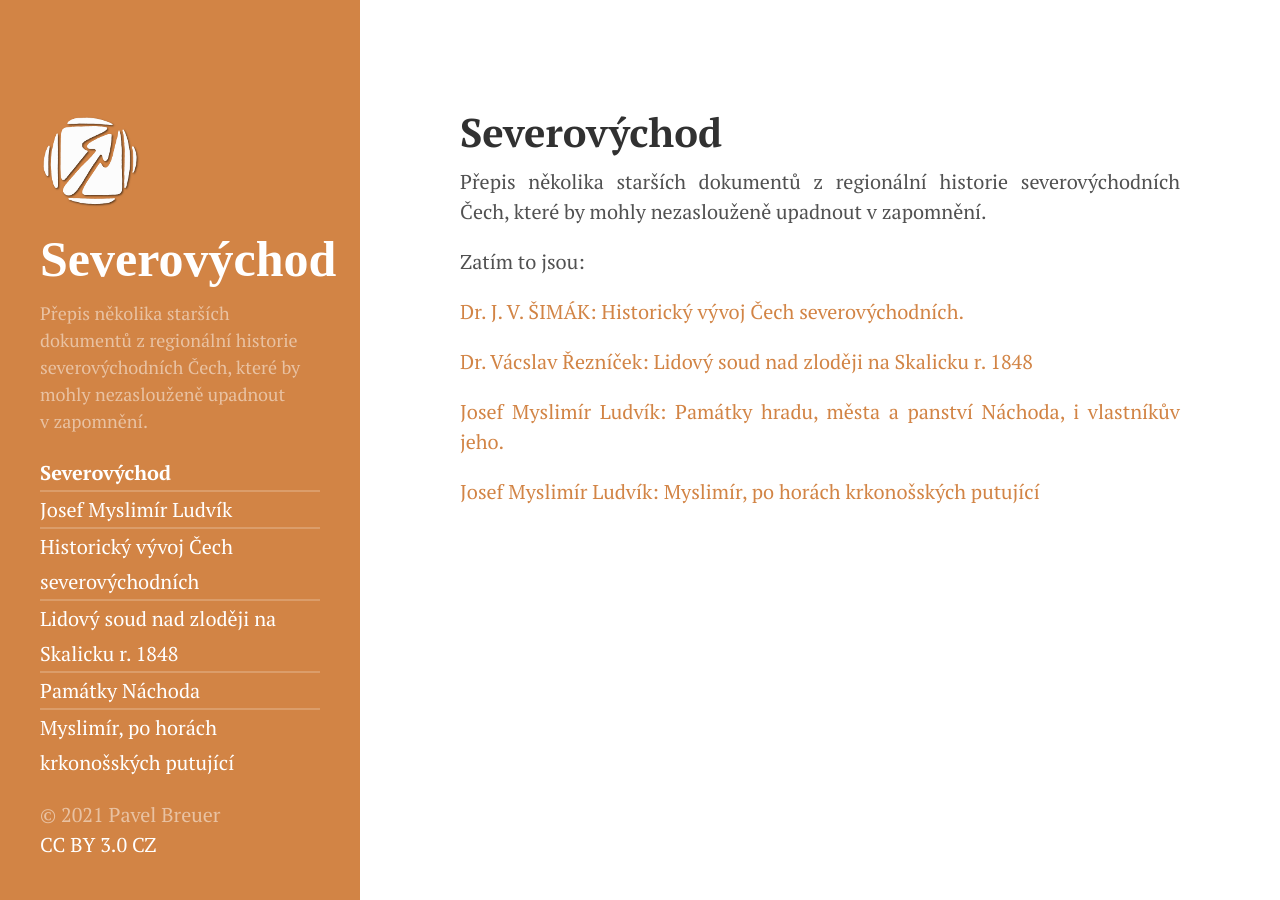
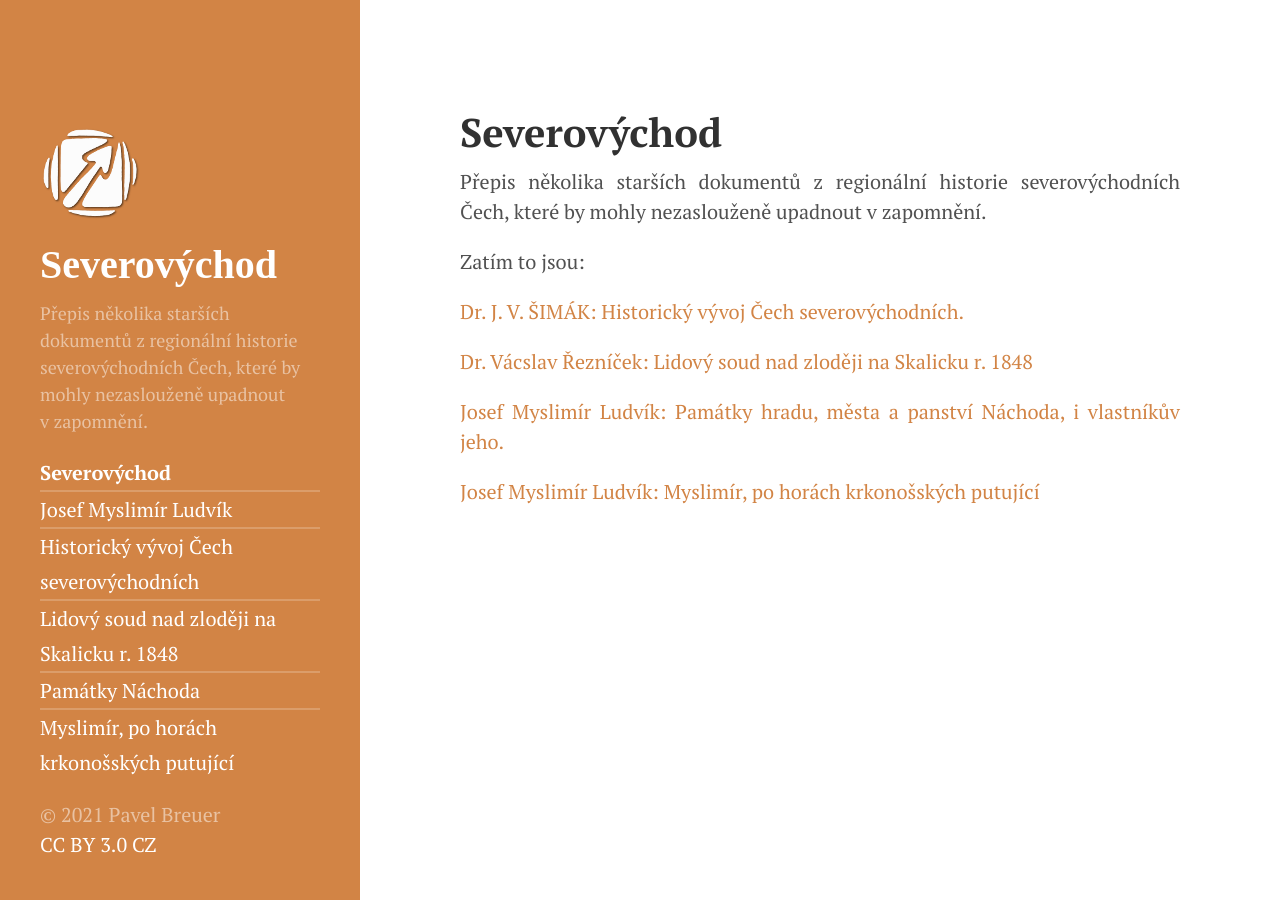
Before and after one commit to j123b567/severovychod.jaybee.cz, a Jekyll site: the page built from index.md, in a window 1280 px wide. Built offline with Jekyll 4.4.1, drawn with Linux system fonts in a browser that asks for light colours; our own code applies the rules of GitHub Pages for plain Markdown files.

Commit message:
Velikost titulku

```diff
--- a/public/css/severovychod.css
+++ b/public/css/severovychod.css
@@ -81,7 +81,7 @@
 }
 
 .sidebar-about h1 {
-    font-size: 2.5rem;
+    font-size: 2rem;
 }
 
 .sidebar a {
```
